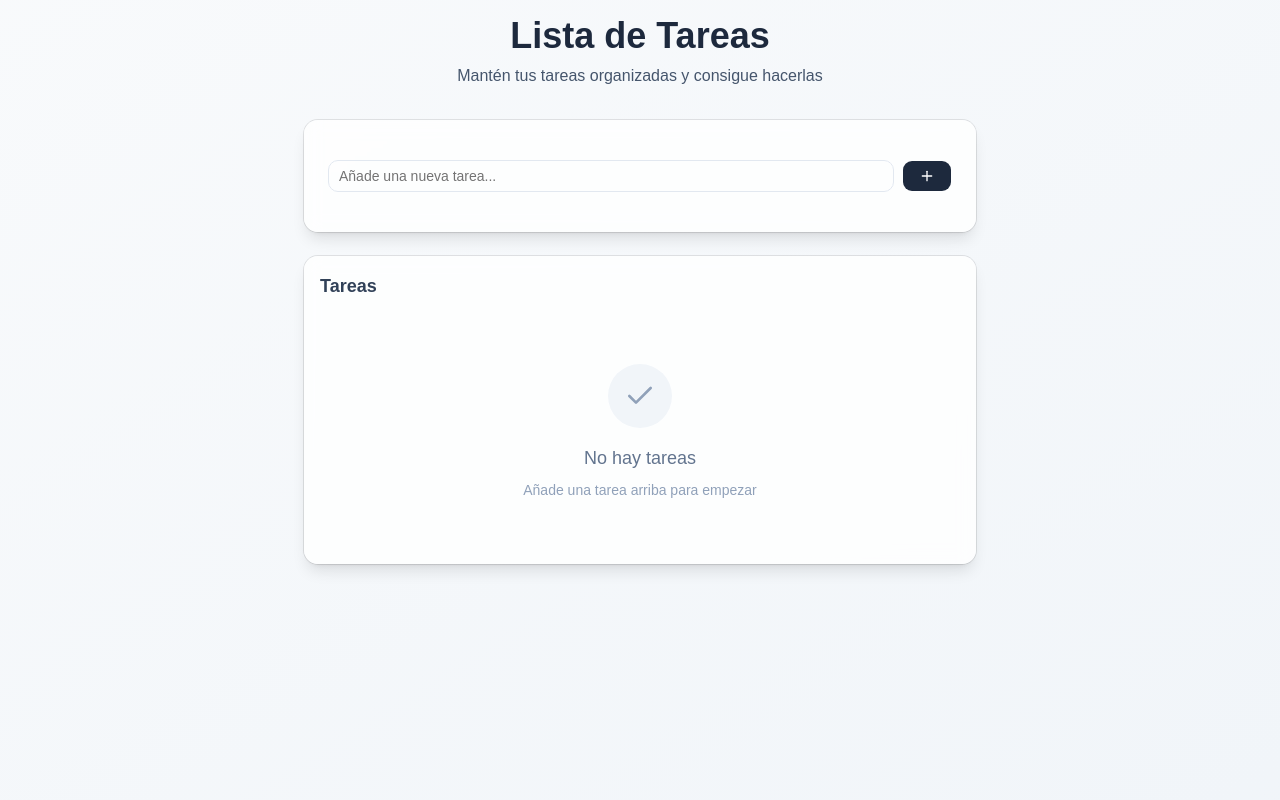
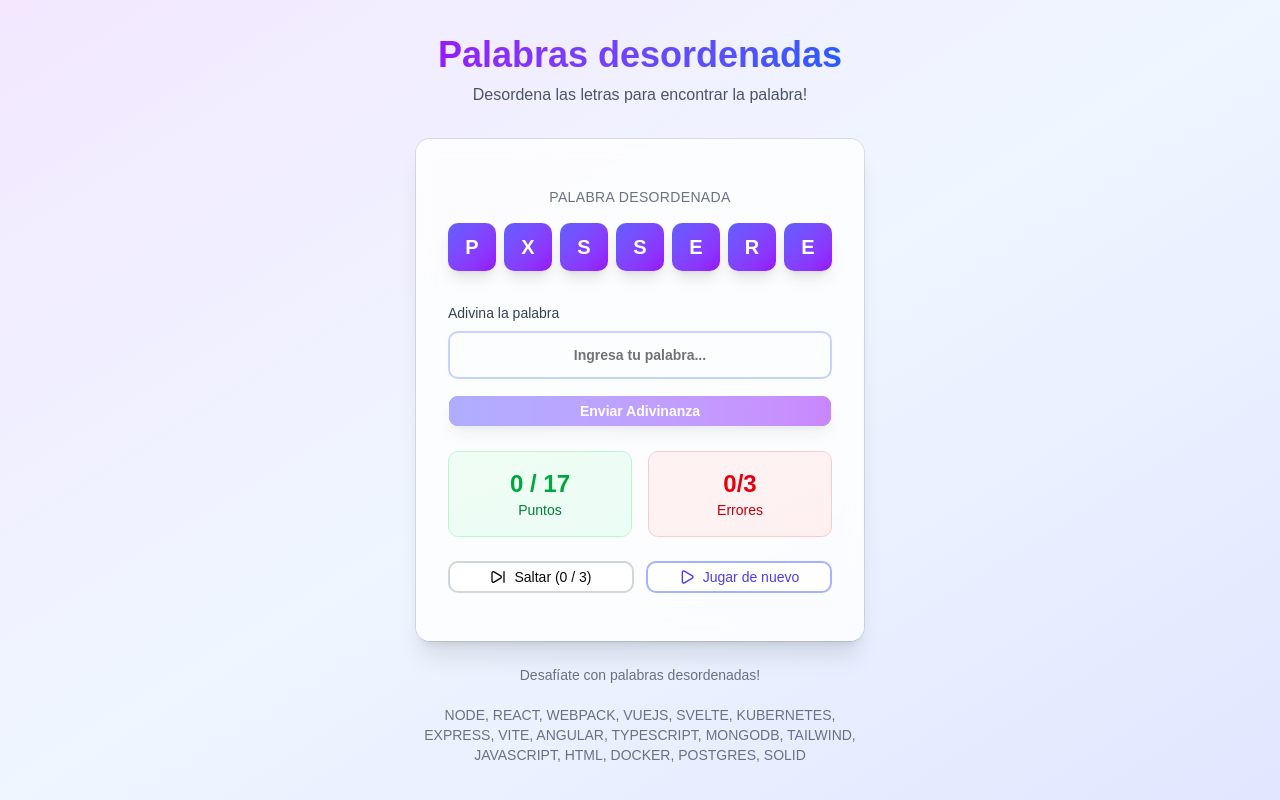
Before and after one commit to Cristiancamil/Hooks-App, a React (Vite) app: page / in a window 1280 px wide. Built offline with nearby package versions, Linux system fonts and the light colour scheme.

Commit message:
New componente ScrambleWords only use useState

```diff
--- a/package.json
+++ b/package.json
@@ -12,6 +12,7 @@
   "dependencies": {
     "@fontsource-variable/geist": "^5.2.9",
     "@tailwindcss/vite": "^4.3.1",
+    "canvas-confetti": "^1.9.4",
     "class-variance-authority": "^0.7.1",
     "clsx": "^2.1.1",
     "lucide-react": "^1.18.0",
@@ -29,6 +30,7 @@
     "@eslint/js": "^10.0.1",
     "@rolldown/plugin-babel": "^0.2.3",
     "@types/babel__core": "^7.20.5",
+    "@types/canvas-confetti": "^1.9.0",
     "@types/node": "^24.13.2",
     "@types/react": "^19.2.14",
     "@types/react-dom": "^19.2.3",
--- a/src/main.tsx
+++ b/src/main.tsx
@@ -7,12 +7,13 @@
 // import { TrafficLightWithEffectHook } from './useEffect/TrafficLightWithEffectHook'
 // import { PokemonPage } from './Pokemon/PokemonPage'
 // import { FocusScreen } from './useRef/FocusScreen'
-import { TasksApp } from './useReducer/TasksApp'
+// import { TasksApp } from './useReducer/TasksApp'
+import { ScrambleWords } from './useReducer/ScrambleWords'
 
 import './index.css'
 
 createRoot(document.getElementById('root')!).render(
   <StrictMode>
-    <TasksApp />
+    <ScrambleWords />
   </StrictMode>,
 )
--- /dev/null
+++ b/src/useReducer/ScrambleWords.tsx
@@ -0,0 +1,265 @@
+// ! Importante:
+// Es necesario componentes de Shadcn/ui
+// https://ui.shadcn.com/docs/installation/vite
+
+import React, { useState } from 'react';
+import { Button } from '@/components/ui/button';
+import { Input } from '@/components/ui/input';
+import { Card, CardContent } from '@/components/ui/card';
+import { SkipForward, Play } from 'lucide-react';
+import confetti from 'canvas-confetti'
+
+const GAME_WORDS = [
+  'REACT',
+  'JAVASCRIPT',
+  'TYPESCRIPT',
+  'HTML',
+  'ANGULAR',
+  'SOLID',
+  'NODE',
+  'VUEJS',
+  'SVELTE',
+  'EXPRESS',
+  'MONGODB',
+  'POSTGRES',
+  'DOCKER',
+  'KUBERNETES',
+  'WEBPACK',
+  'VITE',
+  'TAILWIND',
+];
+
+// Esta función mezcla el arreglo para que siempre sea aleatorio
+const shuffleArray = (array: string[]) => {
+  return array.sort(() => Math.random() - 0.5);
+};
+
+// Esta función mezcla las letras de la palabra
+const scrambleWord = (word: string = '') => {
+  return word
+    .split('')
+    .sort(() => Math.random() - 0.5)
+    .join('');
+};
+
+export const ScrambleWords = () => {
+  const [words, setWords] = useState(shuffleArray(GAME_WORDS));
+
+  const [currentWord, setCurrentWord] = useState(words[0]);
+  const [scrambledWord, setScrambledWord] = useState(scrambleWord(currentWord));
+  const [guess, setGuess] = useState('');
+  const [points, setPoints] = useState(0);
+  const [errorCounter, setErrorCounter] = useState(0);
+  const [maxAllowErrors, setMaxAllowErrors] = useState(3);
+
+  const [skipCounter, setSkipCounter] = useState(0);
+  const [maxSkips, setMaxSkips] = useState(3);
+
+  const [isGameOver, setIsGameOver] = useState(false);
+
+  const handleGuessSubmit = (e: React.FormEvent) => {
+    // Previene el refresh de la página
+    e.preventDefault();
+
+    if(currentWord === guess) {
+      const newWords = words.slice(1)
+
+      confetti({
+        particleCount: 100,
+        spread: 120,
+        origin: {y: 0.6}
+      })
+
+      setPoints( points + 1 )
+      setGuess('')
+      setWords(newWords)
+      setCurrentWord(newWords[0])
+      setScrambledWord(scrambleWord(newWords[0]))
+      return
+    }
+
+    setErrorCounter(errorCounter + 1)
+    setGuess('')
+
+    if(errorCounter + 1 >= maxAllowErrors) {
+      setIsGameOver(true)
+      setPoints(0)
+      setMaxAllowErrors(0)
+    }
+
+  };
+
+  const handleSkip = () => {
+    if(skipCounter >= maxSkips) return
+
+    const updatedWord = words.slice(1)
+
+    setSkipCounter(skipCounter + 1)
+    setWords(updatedWord)
+    setCurrentWord(updatedWord[0])
+    setScrambledWord(scrambleWord(updatedWord[0]))
+    setGuess('')
+  };
+
+  const handlePlayAgain = () => {
+    const newArray = shuffleArray(GAME_WORDS)
+
+    setPoints(0)
+    setErrorCounter(0)
+    setGuess('')
+    setWords(newArray)
+    setCurrentWord(newArray[0])
+    setScrambledWord(scrambleWord(newArray[0]))
+    setIsGameOver(false)
+    setSkipCounter(0)
+  };
+
+  //! Si ya no hay palabras para jugar, se muestra el mensaje de fin de juego
+  if (words.length === 0) {
+
+    return (
+      <div className="min-h-screen bg-gradient-to-br from-purple-100 via-blue-50 to-indigo-100 flex items-center justify-center p-4">
+        <div className="w-full max-w-md mx-auto">
+          <h1 className="text-4xl font-bold bg-gradient-to-r from-purple-600 to-blue-600 bg-clip-text text-transparent mb-2">
+            Palabras desordenadas
+          </h1>
+          <p className="text-gray-600">No hay palabras para jugar</p>
+          <br />
+          <div>Puntaje: {points}</div>
+          <br />
+          <div>Errores: {errorCounter}</div>
+          <br />
+          <div>Saltos: {skipCounter}</div>
+          <br />
+          <Button onClick={handlePlayAgain}>Jugar de nuevo</Button>
+        </div>
+      </div>
+    );
+  }
+
+  return (
+    <div className="min-h-screen bg-linear-to-br from-purple-100 via-blue-50 to-indigo-100 flex items-center justify-center p-4">
+      <div className="w-full max-w-md mx-auto">
+        {/* Header */}
+        <div className="text-center mb-8">
+          <h1 className="text-4xl font-bold bg-linear-to-r from-purple-600 to-blue-600 bg-clip-text text-transparent mb-2">
+            Palabras desordenadas
+          </h1>
+          <p className="text-gray-600">
+            Desordena las letras para encontrar la palabra!
+          </p>
+        </div>
+
+        {/* Main Game Card */}
+        <Card className="backdrop-blur-sm bg-white/80 border-0 shadow-xl">
+          <CardContent className="p-8">
+            {/* Scrambled Word Display */}
+            <div className="mb-8">
+              <h2 className="text-center text-sm font-medium text-gray-500 mb-4 uppercase tracking-wide flex items-center justify-center gap-2">
+                Palabra Desordenada
+                {isGameOver && (
+                  <span className="text-red-500 text-xl"> {currentWord}</span>
+                )}
+              </h2>
+
+              <div className="flex justify-center gap-2 mb-6">
+                {scrambledWord.split('').map((letter, index) => (
+                  <div
+                    key={index}
+                    className="w-12 h-12 bg-linear-to-br from-indigo-500 to-purple-600 rounded-lg flex items-center justify-center text-white font-bold text-xl shadow-lg transform hover:scale-105 transition-transform duration-200"
+                    style={{
+                      animationDelay: `${index * 0.1}s`,
+                      animation: 'fadeInUp 0.6s ease-out forwards',
+                    }}
+                  >
+                    {letter}
+                  </div>
+                ))}
+              </div>
+            </div>
+
+            {/* Guess Input */}
+            <form onSubmit={handleGuessSubmit} className="mb-6">
+              <div className="space-y-4">
+                <div>
+                  <label
+                    htmlFor="guess"
+                    className="block text-sm font-medium text-gray-700 mb-2"
+                  >
+                    Adivina la palabra
+                  </label>
+                  <Input
+                    id="guess"
+                    type="text"
+                    value={guess}
+                    onChange={(e) =>
+                      setGuess(e.target.value.toUpperCase().trim())
+                    }
+                    placeholder="Ingresa tu palabra..."
+                    className="text-center text-lg font-semibold h-12 border-2 border-indigo-200 focus:border-indigo-500 transition-colors"
+                    maxLength={scrambledWord.length}
+                    disabled={isGameOver}
+                  />
+                </div>
+                <Button
+                  type="submit"
+                  className="w-full bg-linear-to-r from-indigo-500 to-purple-600 hover:from-indigo-600 hover:to-purple-700 text-white font-semibold py-3 rounded-lg shadow-lg hover:shadow-xl transform hover:scale-[1.02] transition-all duration-200"
+                  disabled={!guess.trim() || isGameOver}
+                >
+                  Enviar Adivinanza
+                </Button>
+              </div>
+            </form>
+
+            {/* Stats */}
+            <div className="grid grid-cols-2 gap-4 mb-6">
+              <div className="bg-linear-to-br from-green-50 to-emerald-50 rounded-lg p-4 text-center border border-green-200">
+                <div className="text-2xl font-bold text-green-600">
+                  {points} / {GAME_WORDS.length}
+                </div>
+                <div className="text-sm text-green-700 font-medium">Puntos</div>
+              </div>
+              <div className="bg-linear-to-br from-red-50 to-rose-50 rounded-lg p-4 text-center border border-red-200">
+                <div className="text-2xl font-bold text-red-600">
+                  {errorCounter}/{maxAllowErrors}
+                </div>
+                <div className="text-sm text-red-700 font-medium">Errores</div>
+              </div>
+            </div>
+
+            {/* Action Buttons */}
+            <div className="grid grid-cols-2 gap-3">
+              <Button
+                onClick={handleSkip}
+                variant="outline"
+                className="border-2 border-gray-300 hover:border-gray-400 hover:bg-gray-50 transition-colors flex items-center justify-center gap-2"
+                disabled={isGameOver || skipCounter >= maxSkips}
+              >
+                <SkipForward className="w-4 h-4" />
+                Saltar ({skipCounter} / {maxSkips})
+              </Button>
+              <Button
+                onClick={handlePlayAgain}
+                variant="outline"
+                className="border-2 border-indigo-300 hover:border-indigo-400 hover:bg-indigo-50 text-indigo-600 transition-colors flex items-center justify-center gap-2"
+              >
+                <Play className="w-4 h-4" />
+                Jugar de nuevo
+              </Button>
+            </div>
+          </CardContent>
+        </Card>
+
+        {/* Footer */}
+        <div className="text-center mt-6">
+          <p className="text-sm text-gray-500">
+            Desafíate con palabras desordenadas!
+            <br />
+            <br />
+            {words.join(', ')}
+          </p>
+        </div>
+      </div>
+    </div>
+  );
+};
```
Also changed, not shown: 1 other file (tests, documents, lock files or other folders).
